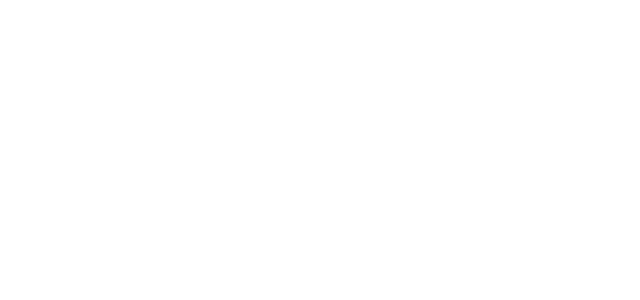
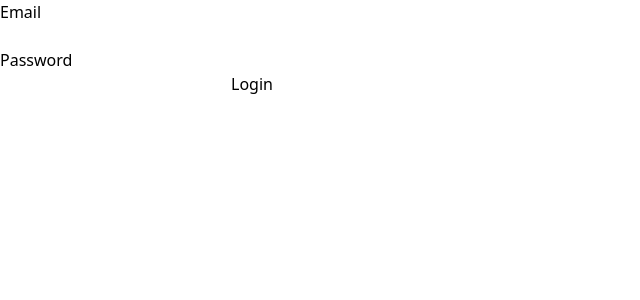
Before and after one commit to JethroNatividad/newposthub, a Next.js app: page /login in a window 1280 px wide. Shown: the top 300 px of the page, without its empty margins (0-640 px from the left). Built offline with nearby package versions, Linux system fonts and the light colour scheme.

Commit message:
add login form and axios

```diff
--- a/package.json
+++ b/package.json
@@ -10,6 +10,7 @@
   },
   "dependencies": {
     "@heroicons/react": "^1.0.6",
+    "axios": "^0.26.1",
     "bcryptjs": "^2.4.3",
     "cookie": "^0.4.2",
     "formik": "^2.2.9",
--- a/pages/_app.js
+++ b/pages/_app.js
@@ -1,4 +1,3 @@
-import Navbar from '../components/Navbar'
 import '../styles/globals.css'
 
 function MyApp({ Component, pageProps }) {
--- a/pages/api/auth/login.js
+++ b/pages/api/auth/login.js
@@ -8,12 +8,13 @@
     await dbConnect()
 
     const { method, body } = req
+    console.log(body)
 
     switch (method) {
         case 'POST':
             const { usernameOrEmail, password } = body
             if (!usernameOrEmail) {
-                return res.status(200).json({ error: { message: "username or email required", field: 'username' } })
+                return res.status(200).json({ error: { message: "username or email required", field: 'usernameOrEmail' } })
             }
 
             if (!password) {
--- a/pages/index.js
+++ b/pages/index.js
@@ -1,4 +1,5 @@
 import Head from 'next/head'
+import Navbar from '../components/Navbar'
 
 export default function Home() {
   return (
--- a/pages/login.js
+++ b/pages/login.js
@@ -1,11 +1,41 @@
+import axios from 'axios'
+import { Formik } from 'formik'
+import { useRouter } from 'next/router'
 import React from 'react'
 
 const Login = () => {
+    const router = useRouter()
     return (
         <div
             className='min-h-screen'
         >
+            <Formik initialValues={ { usernameOrEmail: '', password: '' } }
+                onSubmit={ async ({ usernameOrEmail, password }, { setSubmitting }) => {
+                    try {
+                        setSubmitting(true)
+                        const res = await axios.post('/api/auth/login', { usernameOrEmail, password })
+                        console.log(res.data)
+                        if (res.data.error) {
+                            alert(res.data.error.message)
+                            return setSubmitting(false)
+                        }
+                        router.push('/')
+                        setSubmitting(false)
+                    } catch (error) {
+                        console.log(error)
+                    }
+                } }>
+                { ({ values, handleChange, isSubmitting, handleSubmit }) => (
+                    <form onSubmit={ handleSubmit }>
 
+                        <p>Email</p>
+                        <input type="text" name="usernameOrEmail" value={ values.usernameOrEmail } onChange={ handleChange } />
+                        <p>Password</p>
+                        <input type="password" name="password" value={ values.password } onChange={ handleChange } />
+                        <button type="submit">Login</button>
+                    </form>
+                ) }
+            </Formik>
         </div>
     )
 }
```
Also changed, not shown: 1 other file (tests, documents, lock files or other folders).
